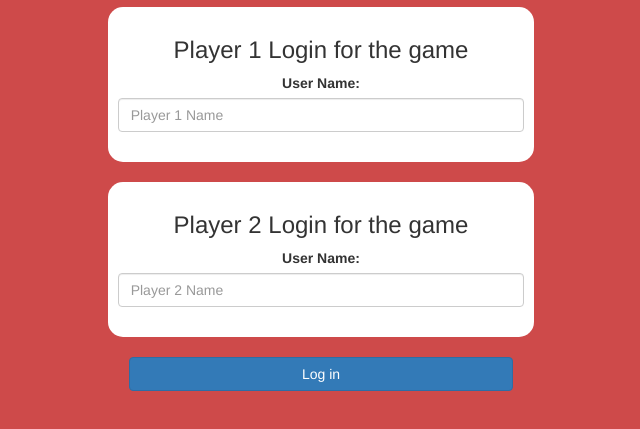
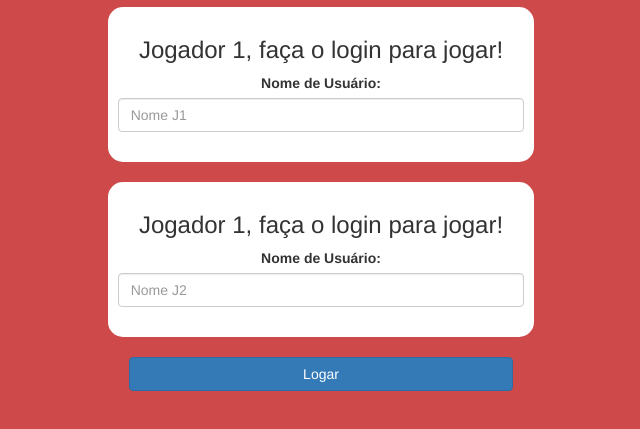
Before and after one commit to LuizByjus/C89909192c, a plain HTML site: page index.html in a window 1280 px wide. Shown: the part 63-492 px from the top of the page, without its empty margins (319-959 px from the left). Drawn offline with nearby package versions, Linux system fonts and the light colour scheme.

Commit message:
Update index.html

```diff
--- a/index.html
+++ b/index.html
@@ -1,7 +1,7 @@
 <!DOCTYPE html>
 <html>
 <head>
-	<title>The Math Quiz Game!</title>
+	<title>Jogo: Quiz de Matemática!</title>
 
 <meta name="viewport" content="width=device-width, initial-scale=1">
 <link rel="stylesheet" href="https://maxcdn.bootstrapcdn.com/bootstrap/3.4.0/css/bootstrap.min.css">
@@ -18,20 +18,20 @@
 	<h1>Game</h1>
 
 	<div class="col-lg-4 col-sm-8 col-xs-11 login_div1">
-		<h3 >Player 1 Login for the game</h3>
-		<label >User Name:</label>
-		 <input type="text" id="player1_name_input" class="form-control" placeholder="Player 1 Name">
+		<h3 >Jogador 1, faça o login para jogar!</h3>
+		<label >Nome de Usuário:</label>
+		 <input type="text" id="player1_name_input" class="form-control" placeholder="Nome J1">
 		 <br>
 	</div>
 <br>
 	<div class="col-lg-4 col-sm-8 col-xs-11 login_div2">
-		<h3 >Player 2 Login for the game</h3>
-		  <label >User Name:</label>
-		 <input type="text" id="player2_name_input" class="form-control" placeholder="Player 2 Name">
+		<h3 >Jogador 1, faça o login para jogar!</h3>
+		  <label >Nome de Usuário:</label>
+		 <input type="text" id="player2_name_input" class="form-control" placeholder="Nome J2">
 		<br>
 	</div>
 	<br>
-		<button style="width:30%" class="btn btn-primary" onclick="addUser()">Log in</button>
+		<button style="width:30%" class="btn btn-primary" onclick="addUser()">Logar</button>
 </center>
 
 </body>
```
